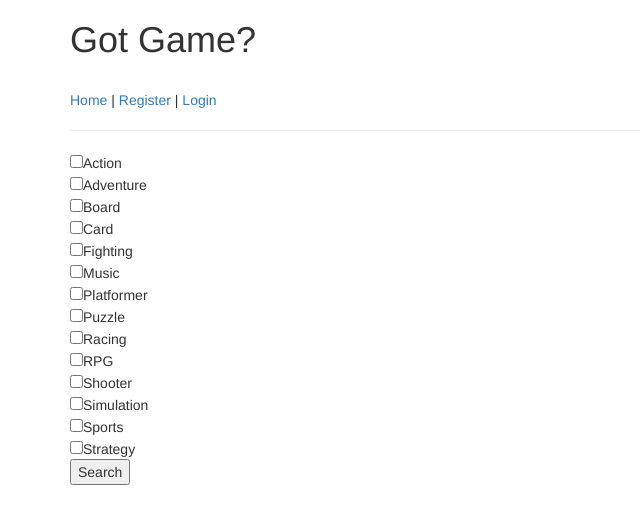
After one commit to tashachin/GotGame, a Flask app: page /genre-search in a window 1280 px wide. The commit adds this page. Shown: the top 524 px of the page, without its empty margins (0-640 px from the left). Run offline with Flask 2, Linux system fonts and the light colour scheme; some libraries are stand-ins or nearby versions.

```diff
--- a/server.py
+++ b/server.py
@@ -83,6 +83,25 @@ def show_advanced_results():
 	platform = request.args.get('platform')
 
 	return apply_filters(title, score, platform)
+
+
+@app.route('/genre-search')
+def genre_search():
+	"""Displays checkbox options for searching by genre."""
+
+	return render_template('genre_search.html')
+
+
+@app.route('/genre-search-results')
+def show_genre_results():
+	"""Displays results after searching by genre."""
+
+	genres = request.args.getlist('genre')
+
+	games = Game.query.filter([].in_(genres)).all()
+	print games
+	return render_template('login.html')
+
 
 @app.route('/user/<user_id>')  # User profile page
 def show_profile(user_id):
--- a/templates/advanced_search.html
+++ b/templates/advanced_search.html
@@ -42,7 +42,10 @@
 	<br>
 	<input type='reset' value='Reset'>
 	<input type='submit' value='Search'>
+</form>
 </div>
+
+<p><a href="/genre-search">Search by genre?</a></p>
 {% endblock %}
 
 {% block scripts %}
--- /dev/null
+++ b/templates/genre_search.html
@@ -0,0 +1,22 @@
+{% extends 'base.html' %}
+
+{% block content %}
+<div>
+<form action='/genre-search-results'>
+	<input type='checkbox' name='genre' value='Action'>Action<br>
+	<input type='checkbox' name='genre' value='Adventure'>Adventure<br>
+	<input type='checkbox' name='genre' value='Board'>Board<br>
+	<input type='checkbox' name='genre' value='Card'>Card<br>
+	<input type='checkbox' name='genre' value='Fighting'>Fighting<br>
+	<input type='checkbox' name='genre' value='Music'>Music<br>
+	<input type='checkbox' name='genre' value='Platformer'>Platformer<br>
+	<input type='checkbox' name='genre' value='Puzzle'>Puzzle<br>
+	<input type='checkbox' name='genre' value='Racing'>Racing<br>
+	<input type='checkbox' name='genre' value='RPG'>RPG<br>
+	<input type='checkbox' name='genre' value='Shooter'>Shooter<br>
+	<input type='checkbox' name='genre' value='Simulation'>Simulation<br>
+	<input type='checkbox' name='genre' value='Sports'>Sports<br>
+	<input type='checkbox' name='genre' value='Strategy'>Strategy<br>
+	<input type='submit' value='Search'>
+</form>
+{% endblock %}
```
